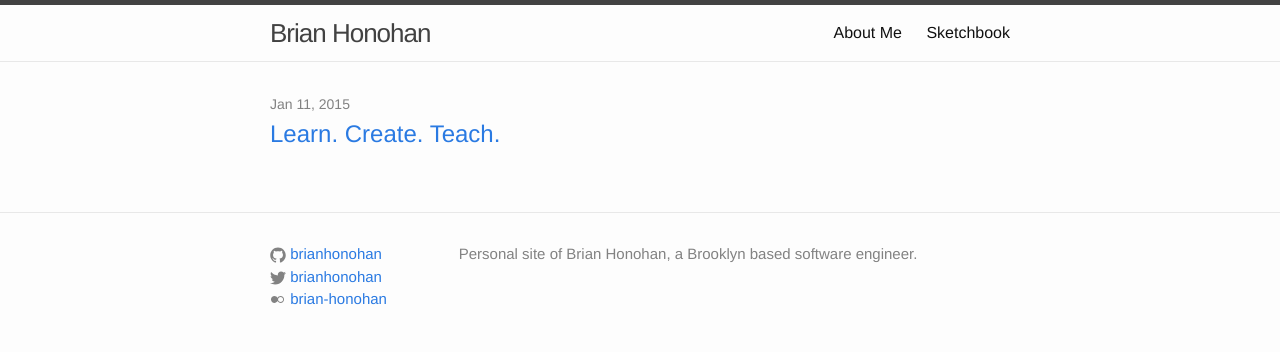
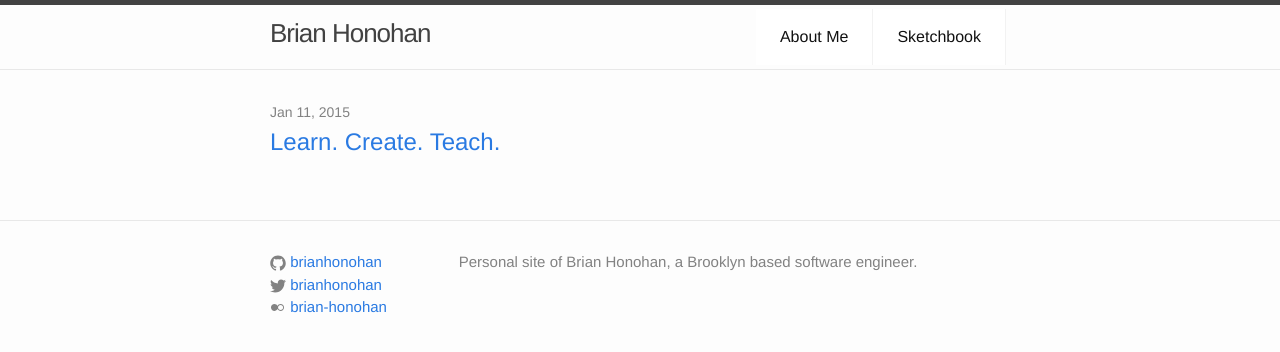
Before and after one commit to brianhonohan/brianhonohan.github.io, a Jekyll site: the page built from index.html, in a window 1280 px wide. Shown: the top 352 px of the page. Built offline with Jekyll 4.4.1, drawn with Linux system fonts in a browser that asks for light colours.

Commit message:
site - Update main nav, make dropdown more mobile friendly
Credit for this drop-down goes to:
https://w3bits.com/css-responsive-nav-menu/

```diff
--- a/_includes/header.html
+++ b/_includes/header.html
@@ -1,22 +1,21 @@
 <header class="site-header">
 
   <div class="wrapper">
+    <a class="site-title" href="http://brianhonohan.com/">Brian Honohan</a>
 
-    <a class="site-title" href="{{ site.baseurl }}/">{{ site.title }}</a>
-
-    <nav class="site-nav">
-      <a href="#" class="menu-icon">
-        <svg viewBox="0 0 18 15">
-          <path fill="#424242" d="M18,1.484c0,0.82-0.665,1.484-1.484,1.484H1.484C0.665,2.969,0,2.304,0,1.484l0,0C0,0.665,0.665,0,1.484,0 h15.031C17.335,0,18,0.665,18,1.484L18,1.484z"/>
-          <path fill="#424242" d="M18,7.516C18,8.335,17.335,9,16.516,9H1.484C0.665,9,0,8.335,0,7.516l0,0c0-0.82,0.665-1.484,1.484-1.484 h15.031C17.335,6.031,18,6.696,18,7.516L18,7.516z"/>
-          <path fill="#424242" d="M18,13.516C18,14.335,17.335,15,16.516,15H1.484C0.665,15,0,14.335,0,13.516l0,0 c0-0.82,0.665-1.484,1.484-1.484h15.031C17.335,12.031,18,12.696,18,13.516L18,13.516z"/>
-        </svg>
-      </a>
-
-      <div class="trigger">
-        <a class="page-link" href="/about">About Me</a>
-        <a class="page-link" href="/sketchbook/">Sketchbook</a>
-      </div>
+    <nav id="menu" class="site-nav">
+      <label for="tm" id="toggle-menu">&equiv;</label>
+      <input type="checkbox" id="tm">
+      <ul class="main-menu clearfix">
+        {% if page.modal %}
+        <li><a class="page-link js-modal" href="#"
+           data-modal-prefix-class="simple"
+           data-modal-content-id="modal-content"
+           data-modal-close-title="Close this window">Info</a></li>
+        {% endif %}
+        <li><a class="page-link" href="/about">About Me</a></li>
+        <li><a class="page-link" href="/sketchbook/">Sketchbook</a></li>
+      </ul>
     </nav>
 
   </div>
--- /dev/null
+++ b/_sass/_custom-styling.scss
@@ -0,0 +1,37 @@
+.img-thumbnail {
+  width: 150px
+}
+
+.listing-thumbnail {
+  float: left;
+  margin: 0 10px 10px 0;
+}
+
+.util-clear {
+  clear: both;
+}
+
+#menu {
+  margin: 4px;
+  line-height: 48px;
+}
+
+#toggle-menu {
+  @include media-query($on-palm) {
+    font-size: 26px;
+    padding: 0em 1em;
+  }
+}
+
+.layout-minimal {
+  #toggle-menu {
+    @include media-query($on-palm) {
+      padding: 0.6em 0.6em;
+    }
+  }
+
+  #menu {
+    margin: 0px;
+    line-height: 0px;
+  }
+}
--- /dev/null
+++ b/_sass/_drop-down-nav.scss
@@ -0,0 +1,150 @@
+// via: https://w3bits.com/css-responsive-nav-menu/
+#menu ul {
+  margin: 0;
+  padding: 0;
+}
+
+#menu .main-menu {
+  display: none;
+}
+
+#tm:checked + .main-menu {
+  display: block;
+}
+
+#menu input[type="checkbox"],
+#menu ul span.drop-icon {
+  display: none;
+}
+
+#menu li,
+#toggle-menu,
+#menu .sub-menu {
+  border-style: solid;
+  border-color: rgba(0, 0, 0, .05);
+}
+
+#menu li,
+#toggle-menu {
+  border-width: 0 0 1px;
+}
+
+#menu .sub-menu {
+  background-color: #444;
+  border-width: 1px 1px 0;
+  margin: 0 1em;
+}
+
+#menu .sub-menu li:last-child {
+  border-width: 0;
+}
+
+#menu li,
+#toggle-menu,
+#menu a {
+  position: relative;
+  display: block;
+  color: #111;
+}
+
+#menu,
+#toggle-menu {
+  background-color: #fff;
+}
+
+#toggle-menu,
+#menu a {
+  padding: 1em 1.5em;
+}
+
+#menu .sub-menu {
+  display: none;
+}
+
+#menu input[type="checkbox"]:checked + .sub-menu {
+  display: block;
+}
+
+#menu .sub-menu a:hover {
+  color: #444;
+}
+
+#toggle-menu .drop-icon,
+#menu li label.drop-icon {
+  position: absolute;
+  right: 1.5em;
+  top: 1.25em;
+}
+
+#menu label.drop-icon, #toggle-menu span.drop-icon {
+  border-radius: 50%;
+  width: 1em;
+  height: 1em;
+  text-align: center;
+  background-color: rgba(0, 0, 0, .125);
+  text-shadow: 0 0 0 transparent;
+  color: rgba(255, 255, 255, .75);
+}
+
+#menu .drop-icon {
+  line-height: 1;
+}
+
+
+@media only screen and (max-width: $on-laptop) and (min-width: $on-palm) {
+  #menu .sub-menu li {
+    width: auto;
+  }
+}
+
+@media only screen and (min-width: $on-palm) {
+  #menu .main-menu {
+    display: block;
+  }
+
+  #toggle-menu,
+  #menu label.drop-icon {
+    display: none;
+  }
+
+  #menu ul span.drop-icon {
+    display: inline-block;
+  }
+
+  #menu li {
+    float: left;
+    border-width: 0 1px 0 0;
+  }
+
+  #menu .sub-menu li {
+    float: none;
+  }
+
+  #menu .sub-menu {
+    border-width: 0;
+    margin: 0;
+    position: absolute;
+    top: 100%;
+    left: 0;
+    width: 12em;
+    z-index: 3000;
+  }
+
+  #menu .sub-menu,
+  #menu input[type="checkbox"]:checked + .sub-menu {
+    display: none;
+  }
+
+  #menu .sub-menu li {
+    border-width: 0 0 1px;
+  }
+
+  #menu .sub-menu .sub-menu {
+    top: 0;
+    left: 100%;
+  }
+
+  #menu li:hover > input[type="checkbox"] + .sub-menu {
+    display: block;
+  }
+}
--- a/_sass/_layout.scss
+++ b/_sass/_layout.scss
@@ -27,10 +27,6 @@
     float: right;
     line-height: 56px;
 
-    .menu-icon {
-        display: none;
-    }
-
     .page-link {
         color: $text-color;
         line-height: $base-line-height;
@@ -43,31 +39,11 @@
 
     @include media-query($on-palm) {
         position: absolute;
-        top: 9px;
-        right: 30px;
+        right: 10px;
         background-color: $background-color;
         border: 1px solid $grey-color-light;
         border-radius: 5px;
         text-align: right;
-
-        .menu-icon {
-            display: block;
-            float: right;
-            width: 36px;
-            height: 26px;
-            line-height: 0;
-            padding-top: 10px;
-            text-align: center;
-
-            > svg {
-                width: 18px;
-                height: 15px;
-
-                path {
-                    fill: $grey-color-dark;
-                }
-            }
-        }
 
         .trigger {
             clear: both;
--- a/css/main.scss
+++ b/css/main.scss
@@ -45,5 +45,7 @@ $on-laptop:        800px;
 @import
         "base",
         "layout",
-        "syntax-highlighting"
+        "syntax-highlighting",
+        "drop-down-nav",
+        "custom-styling"
 ;
```
